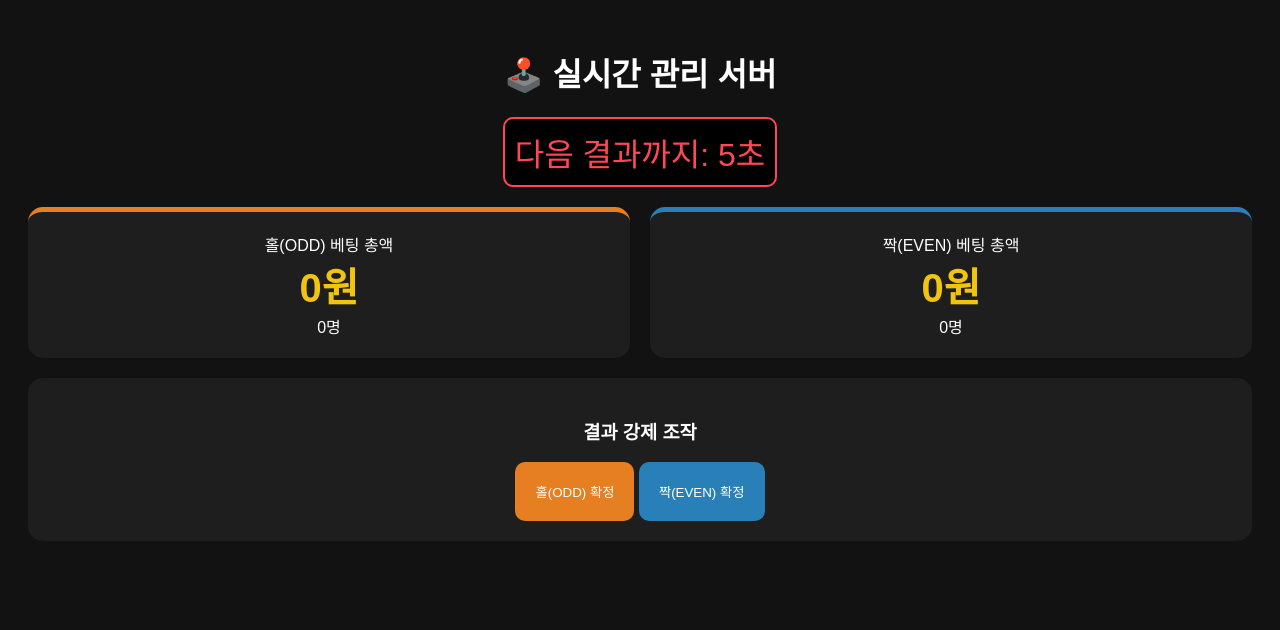
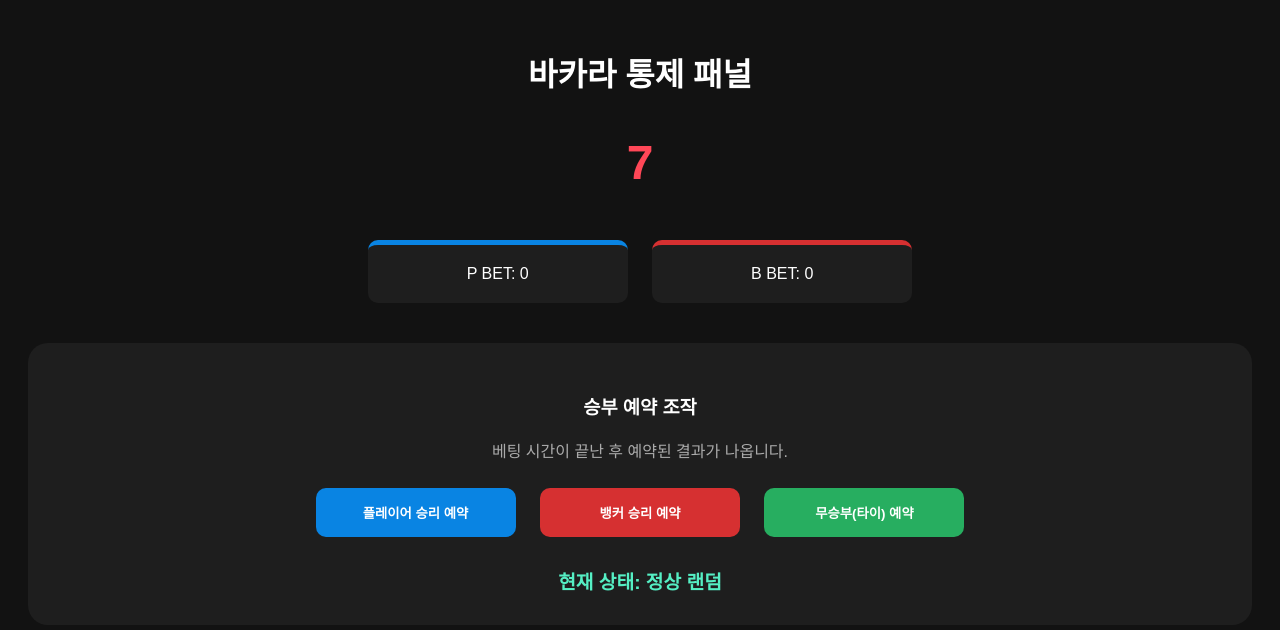
Before and after one commit to slee7931/fakegame, a website: page public/admin.html in a window 1280 px wide. Drawn offline with nearby package versions, Linux system fonts and the light colour scheme; no server answers.

Commit message:
Update admin.html

```diff
--- a/public/admin.html
+++ b/public/admin.html
@@ -6,80 +6,70 @@
     <script src="/socket.io/socket.io.js"></script>
     <style>
         body {
-            font-family: sans-serif;
             background: #121212;
             color: white;
+            font-family: sans-serif;
+            text-align: center;
             padding: 20px;
-            text-align: center;
         }
 
-        .timer-display {
-            font-size: 2em;
-            color: #ff4757;
-            background: #000;
-            padding: 10px;
-            border-radius: 10px;
-            margin-bottom: 20px;
-            display: inline-block;
-            border: 2px solid #ff4757;
-        }
-
-        .dashboard {
-            display: flex;
-            gap: 20px;
-            margin-bottom: 20px;
-        }
-
-        .stat-box {
-            flex: 1;
+        .box {
             padding: 20px;
             background: #1e1e1e;
-            border-radius: 15px;
+            border-radius: 10px;
+            margin: 10px;
+            display: inline-block;
+            width: 220px;
             border-top: 5px solid #333;
         }
 
-        .amt {
-            font-size: 2.5em;
+        .btn {
+            padding: 15px;
+            margin: 10px;
+            border-radius: 10px;
+            cursor: pointer;
+            color: white;
             font-weight: bold;
-            color: #f1c40f;
+            border: none;
+            width: 200px;
+        }
+
+        #status {
+            color: #55efc4;
+            font-weight: bold;
+            margin-top: 20px;
+            font-size: 1.2em;
         }
     </style>
 </head>
 <body>
-    <h1>🕹️ 실시간 관리 서버</h1>
-    <div class="timer-display">다음 결과까지: <span id="admin-timer">5</span>초</div>
+    <h1>바카라 통제 패널</h1>
+    <h2 id="timer" style="color:#ff4757; font-size:3em;">7</h2>
 
-    <div class="dashboard">
-        <div class="stat-box" style="border-color: #e67e22;">
-            <div>홀(ODD) 베팅 총액</div>
-            <div class="amt" id="odd-amt">0원</div>
-            <div id="odd-cnt">0명</div>
-        </div>
-        <div class="stat-box" style="border-color: #2980b9;">
-            <div>짝(EVEN) 베팅 총액</div>
-            <div class="amt" id="even-amt">0원</div>
-            <div id="even-cnt">0명</div>
-        </div>
-    </div>
+    <div class="box" style="border-color:#0984e3;">P BET: <span id="p-amt">0</span></div>
+    <div class="box" style="border-color:#d63031;">B BET: <span id="b-amt">0</span></div>
 
-    <div style="background: #1e1e1e; padding: 20px; border-radius: 15px;">
-        <h3>결과 강제 조작</h3>
-        <button style="padding:20px; background:#e67e22; color:white; border:none; border-radius:10px; cursor:pointer;" onclick="send('홀')">홀(ODD) 확정</button>
-        <button style="padding:20px; background:#2980b9; color:white; border:none; border-radius:10px; cursor:pointer;" onclick="send('짝')">짝(EVEN) 확정</button>
+    <div style="margin-top:30px; background:#1e1e1e; padding:30px; border-radius:20px;">
+        <h3>승부 예약 조작</h3>
+        <p style="color:#aaa">베팅 시간이 끝난 후 예약된 결과가 나옵니다.</p>
+        <button class="btn" style="background:#0984e3;" onclick="force('플레이어')">플레이어 승리 예약</button>
+        <button class="btn" style="background:#d63031;" onclick="force('뱅커')">뱅커 승리 예약</button>
+        <button class="btn" style="background:#27ae60;" onclick="force('타이')">무승부(타이) 예약</button>
+        <div id="status">현재 상태: 정상 랜덤</div>
     </div>
 
     <script>
         const socket = io();
-        socket.on('timer_update', (time) => {
-        document.getElementById('admin-timer').innerText = time;
+        socket.on('timer_update', t => document.getElementById('timer').innerText = t);
+        socket.on('update_admin_stats', s => {
+        document.getElementById('p-amt').innerText = s['플레이어'].amount.toLocaleString();
+        document.getElementById('b-amt').innerText = s['뱅커'].amount.toLocaleString();
+        if (s['플레이어'].amount === 0) document.getElementById('status').innerText = "현재 상태: 정상 랜덤";
         });
-        socket.on('update_admin_stats', (s) => {
-        document.getElementById('odd-amt').innerText = s['홀'].amount.toLocaleString() + "원";
-        document.getElementById('odd-cnt').innerText = s['홀'].count + "명";
-        document.getElementById('even-amt').innerText = s['짝'].amount.toLocaleString() + "원";
-        document.getElementById('even-cnt').innerText = s['짝'].count + "명";
-        });
-        function send(r) { socket.emit('admin_confirm_result', r); }
+        function force(target) {
+        socket.emit('admin_force_win', target);
+        document.getElementById('status').innerText = `현재 상태: ${target} 승리 예약됨`;
+        }
     </script>
 </body>
 </html>
```
